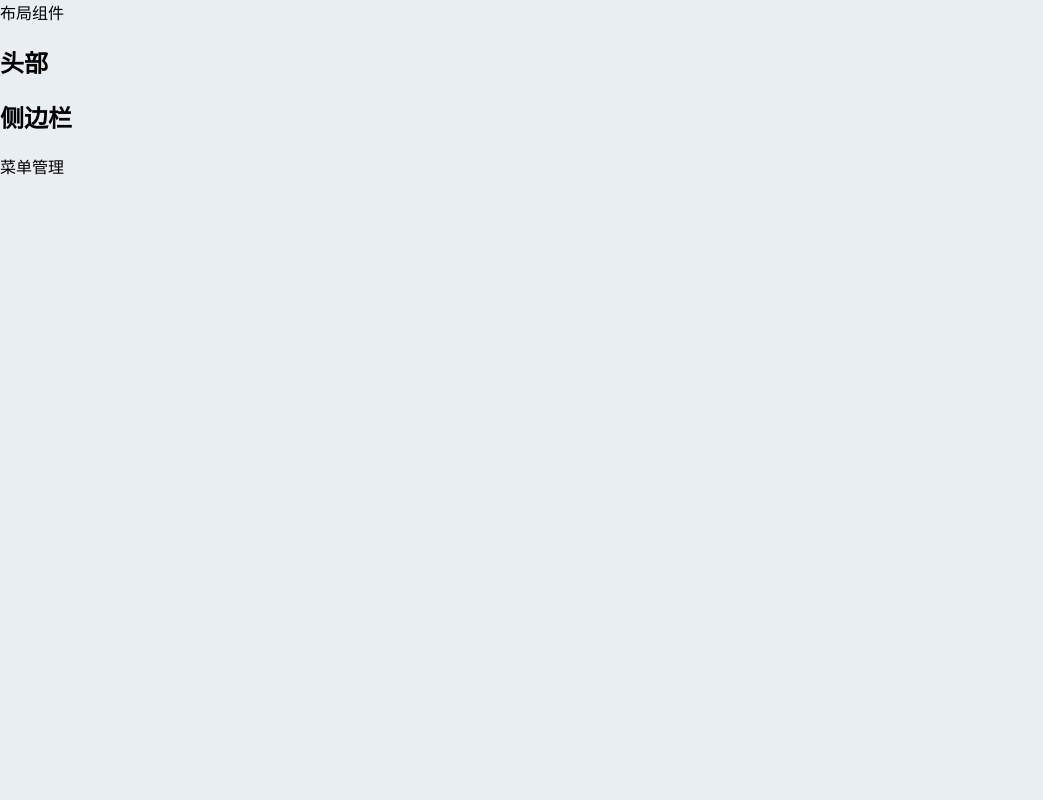
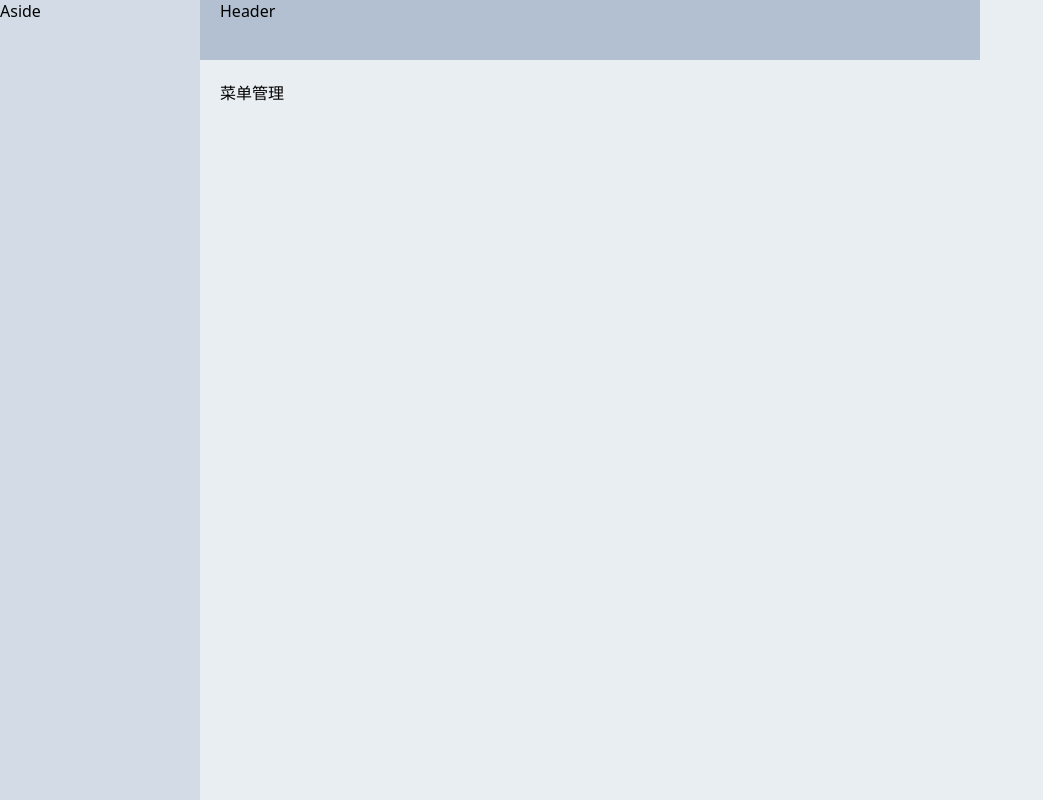
Before and after one commit to SeaChan0117/edu-pro, a Vue app: page /#/menu in a window 1280 px wide. Shown: the whole page, without its empty margins (0-1043 px from the left). Built offline with nearby package versions, Linux system fonts and the light colour scheme.

Commit message:
container 容器布局

```diff
--- a/src/layout/index.vue
+++ b/src/layout/index.vue
@@ -1,12 +1,14 @@
 <template>
-  <div class="layout">
-    布局组件
-    <h2>头部</h2>
-    <h2>侧边栏</h2>
-
-<!--    子路由出口-->
-    <router-view />
-  </div>
+  <el-container>
+    <el-aside width="200px">Aside</el-aside>
+    <el-container>
+      <el-header>Header</el-header>
+      <el-main>
+        <!--    子路由出口-->
+        <router-view/>
+      </el-main>
+    </el-container>
+  </el-container>
 </template>
 
 <script lang="ts">
@@ -18,5 +20,17 @@
 </script>
 
 <style lang="scss" scoped>
-
+.el-container {
+  min-height: 100vh;
+  max-width: 980px;
+}
+.el-aside {
+  background: #d3dce6;
+}
+.el-header {
+  background: #b3c0d1;
+}
+.el-main {
+  background: #e9eef3;
+}
 </style>
```
